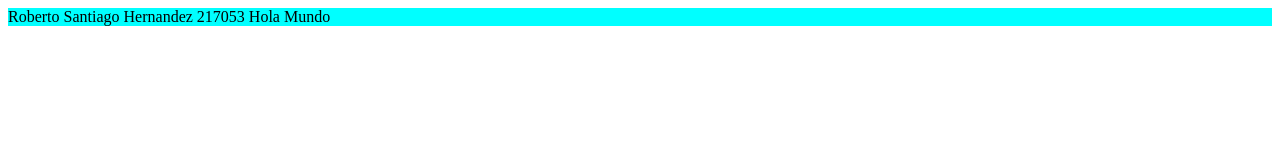
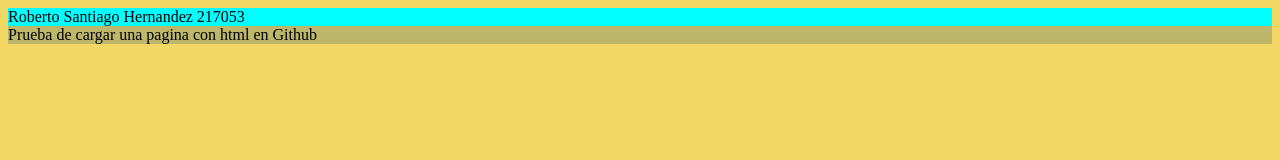
Before and after one commit to RobertoSH721/RobertoSH721.github.io, a plain HTML site: page index.html in a window 1280 px wide. Drawn offline with Linux system fonts and the light colour scheme.

Commit message:
-Agregando contenido a la pagina

```diff
--- a/index.html
+++ b/index.html
@@ -2,12 +2,19 @@
 <html>
     <head>
         <title>Practica con Github</title>
+        <style>
+            body{
+                background-color: rgb(243, 215, 101);
+            }
+        </style>
     </head>
     <body>
         <div style="background-color: aqua;">
             Roberto Santiago Hernandez
             217053
-            Hola Mundo
+            <div style="background-color: darkkhaki;">
+                Prueba de cargar una pagina con html en Github
+            </div>
         </div>
     </body>
 </html>
```
